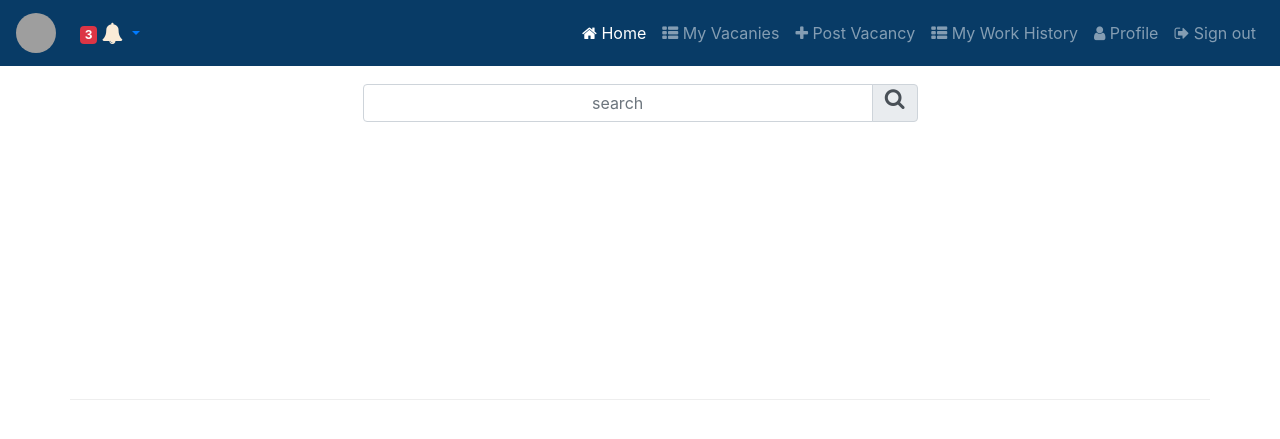
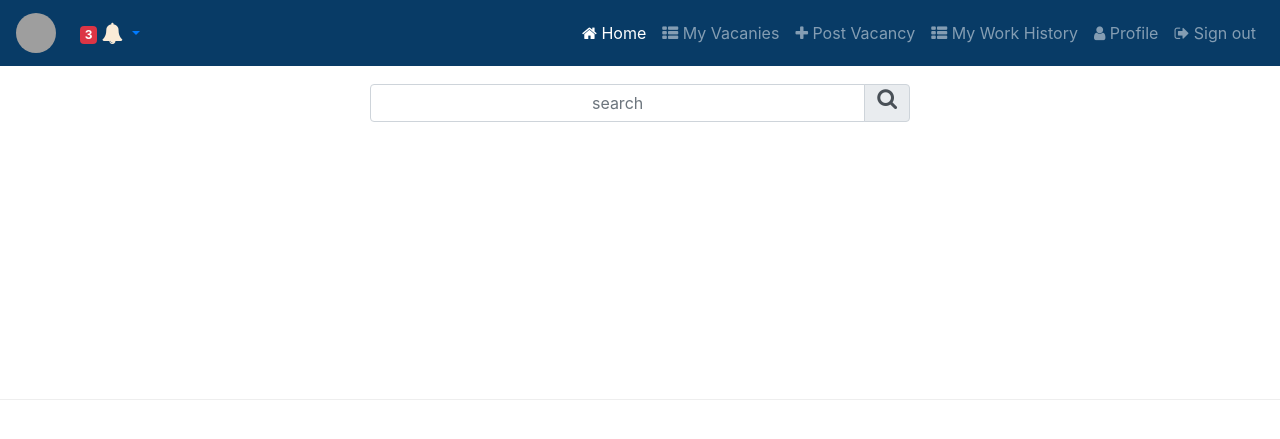
Before and after one commit to SOG-Daniels/jobFinder, a PHP site: page /home.php in a window 1280 px wide. Shown: the top 439 px of the page. Run offline with PHP 8.4, Linux system fonts and the light colour scheme; some libraries are stand-ins or nearby versions; grey boxes are pictures that could not be loaded.

Commit message:
minor changes

```diff
--- a/Plan.txt
+++ b/Plan.txt
@@ -1,8 +1,8 @@
 Update Pages
 tasks
  1. myVacancies.html needs tabular functionality
- 1. move post vacancy button from the navbar to the home page
-
+ 2. move post vacancy button from the navbar to the home page
+ 3. update post vacancy available time/date and estimated time for user choice
  COMMENTS
  1. There needs to be a distinction between your active posts, the posts you are working one;
     your posting history, and your working history
--- a/home.php
+++ b/home.php
@@ -326,7 +326,8 @@
     </div>
   </div>
   <!-- Modal ends -->
-  <div class="container row-content">
+  <div class="row-content">
+  <div class="container">
     <div class="row mt-1">
       <div class="col-md-12">
         <div class="row justify-content-md-center">
@@ -346,5 +347,11 @@
       </div>
     </div>
   </div>
+  <div class="row">
+      <div class="col-md-12">
+
+      </div>
+  </div>
+  </div>
 </body>
 </html>
--- a/index.php
+++ b/index.php
@@ -1,6 +1,5 @@
 <!doctype html>
 <html lang="en ">
-testing
 <head>
   <meta charset="utf-8">
   <meta http-equiv="X-UA-Compatible" content="IE=edge">
@@ -16,7 +15,7 @@ testing
 </head>
 <body>
   <div class="container">
-    <div class="row row-content">
+    <div class="row">
       <div class="col-sm-9 col-md-7 col-lg-5 mx-auto">
         <div class="card card-signin my-5 border-shadow">
           <div class="card-header">
```
